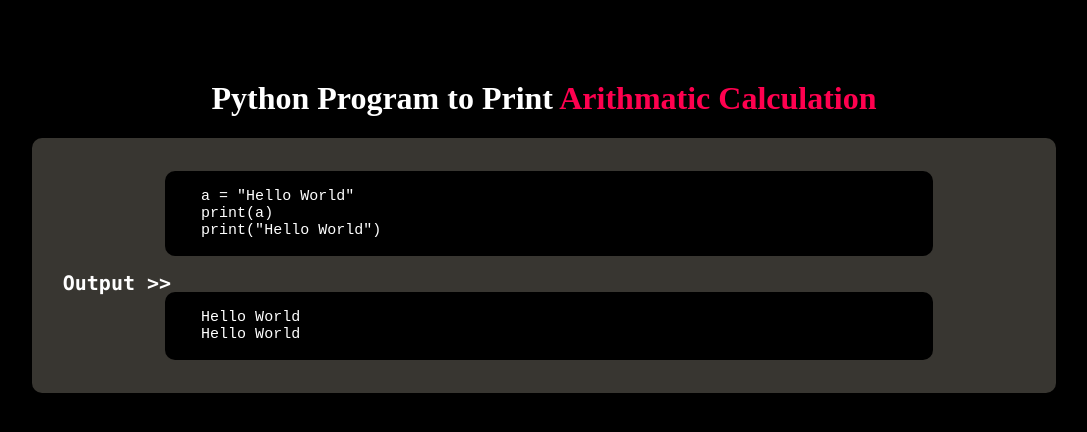
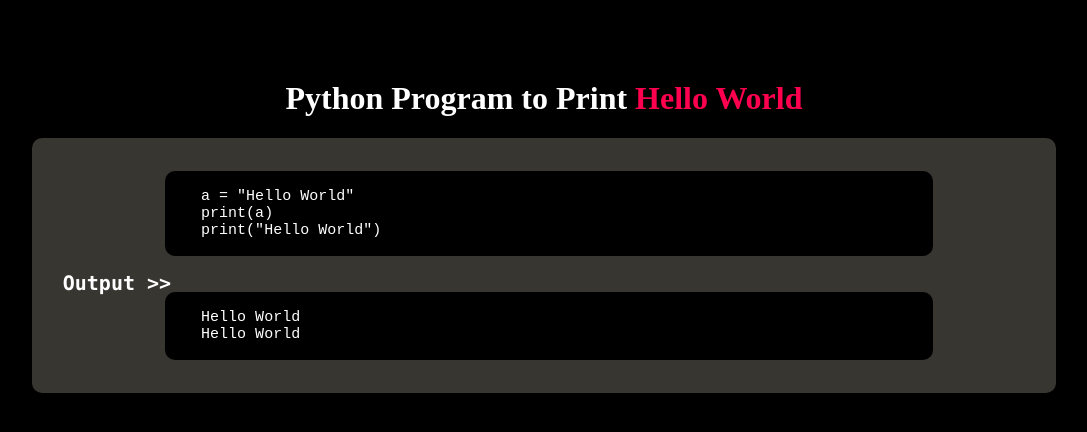
Before and after one commit to saurabh7310/O-Level, a plain HTML site: page My Work/See More/HelloWorld.html in a window 1280 px wide. Shown: the whole page, without its empty margins (96-1183 px from the left). Drawn offline with Linux system fonts and the light colour scheme.

Commit message:
Update HelloWorld.html

```diff
--- a/My Work/See More/HelloWorld.html
+++ b/My Work/See More/HelloWorld.html
@@ -68,7 +68,7 @@
 </head>
 
 <body>
-    <h1>Python Program to Print <span class="Word-color1">Arithmatic Calculation</span></h1>
+    <h1>Python Program to Print <span class="Word-color1">Hello World</span></h1>
     <div class="snippet">
         <br>
         <div class="code-background">
```
